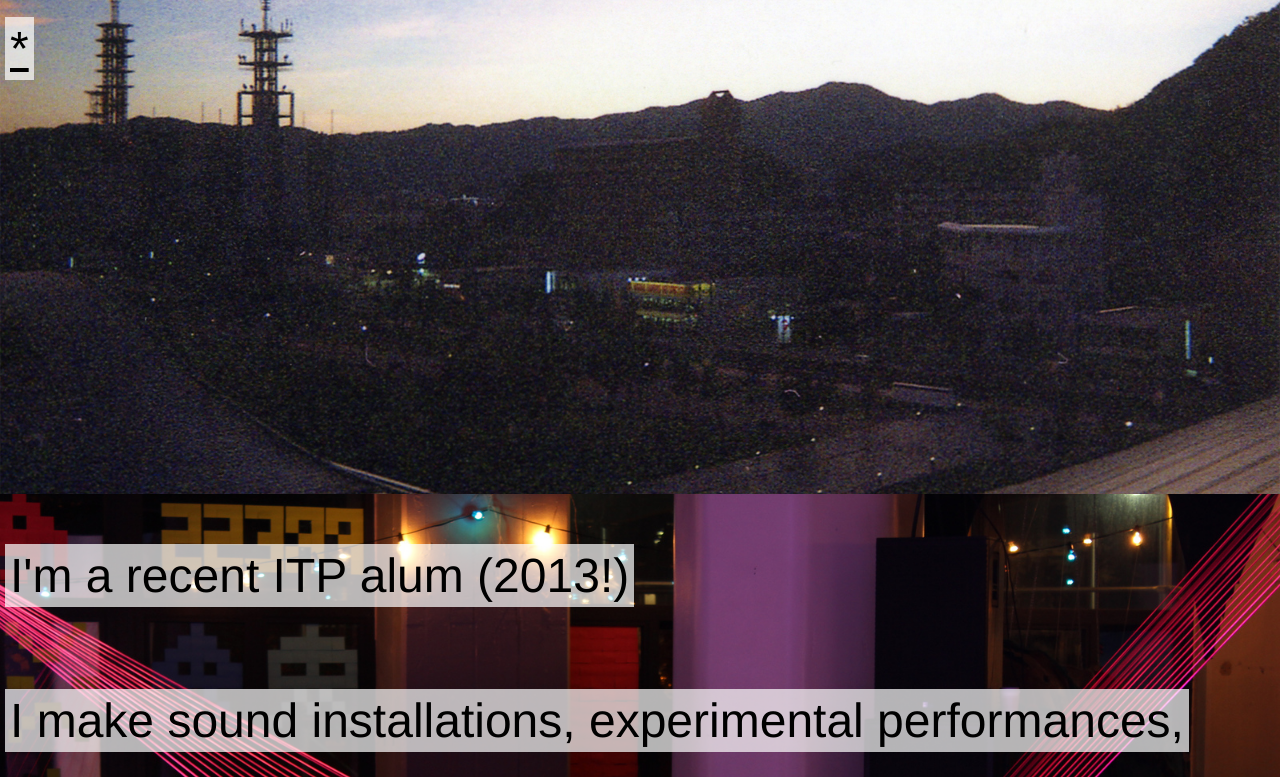
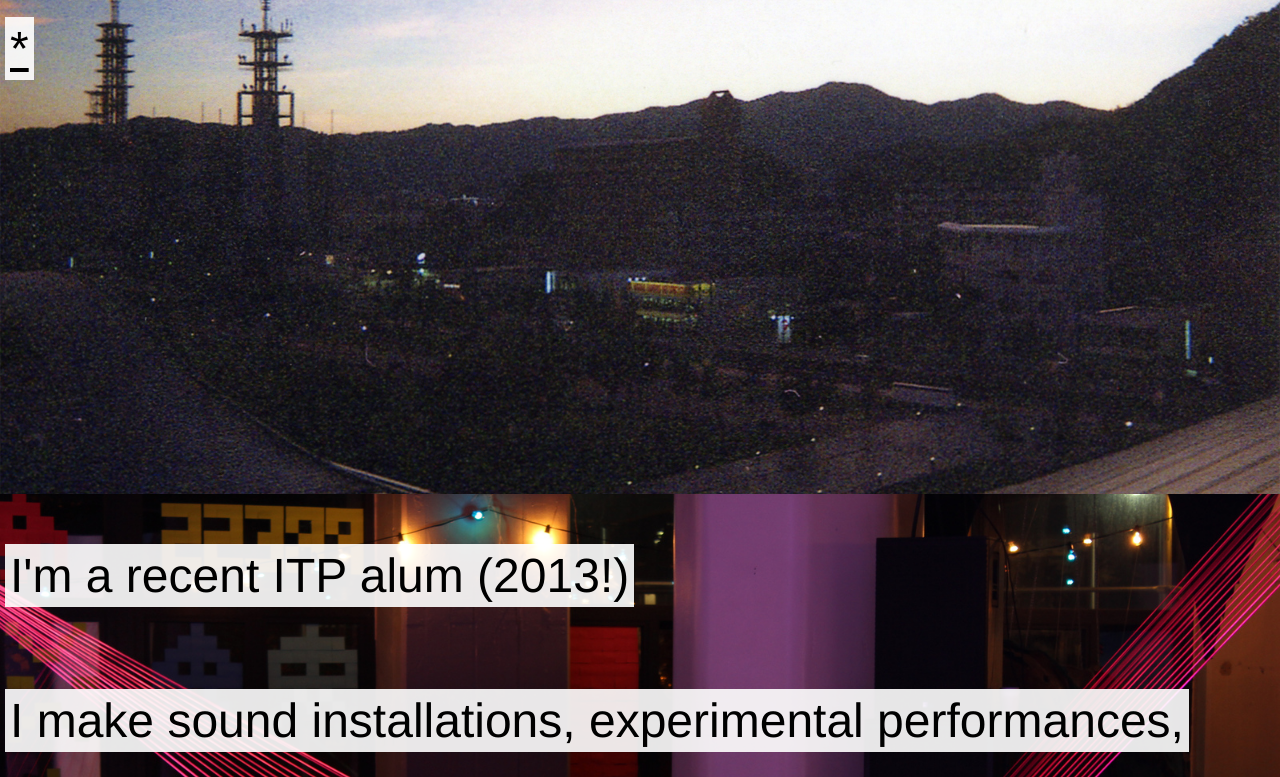
Before and after one commit to johanndiedrick/soniclab-binauralbeats, a plain HTML site: page index.html in a window 1280 px wide. Shown: the part 306-1083 px from the top of the page. Drawn offline with Linux system fonts and the light colour scheme.

Commit message:
updated styling

```diff
--- a/css/style.css
+++ b/css/style.css
@@ -11,7 +11,7 @@ body{
 p{
 	font-size: 48px;
 	font-family: Helvetica, Arial, sans-serif;
-	background-color: rgba(255, 255, 255, 0.7);
+	background-color: rgba(255, 255, 255, 0.9);
 	display: inline;
 	padding: 5px;
 	margin: 5px;
```
